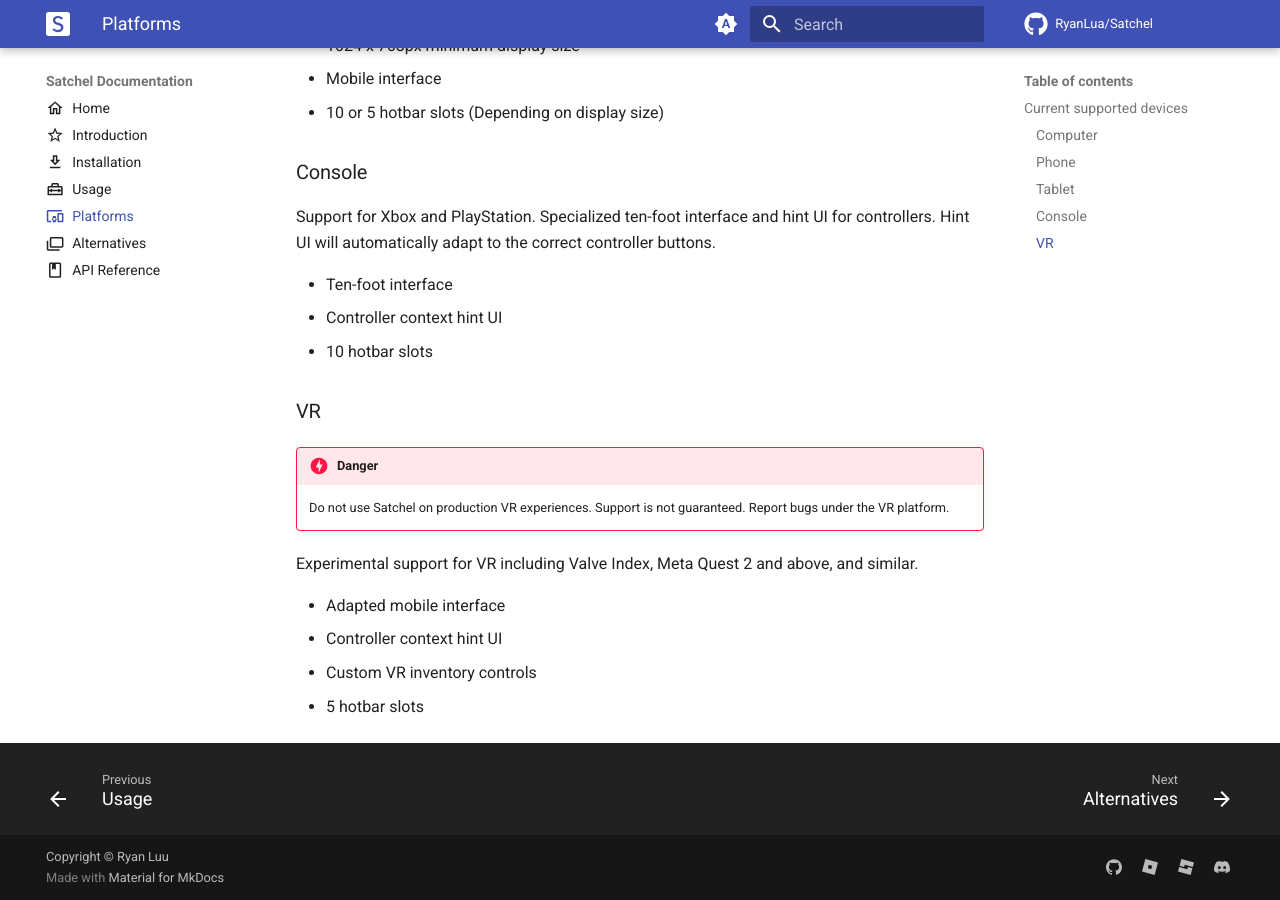
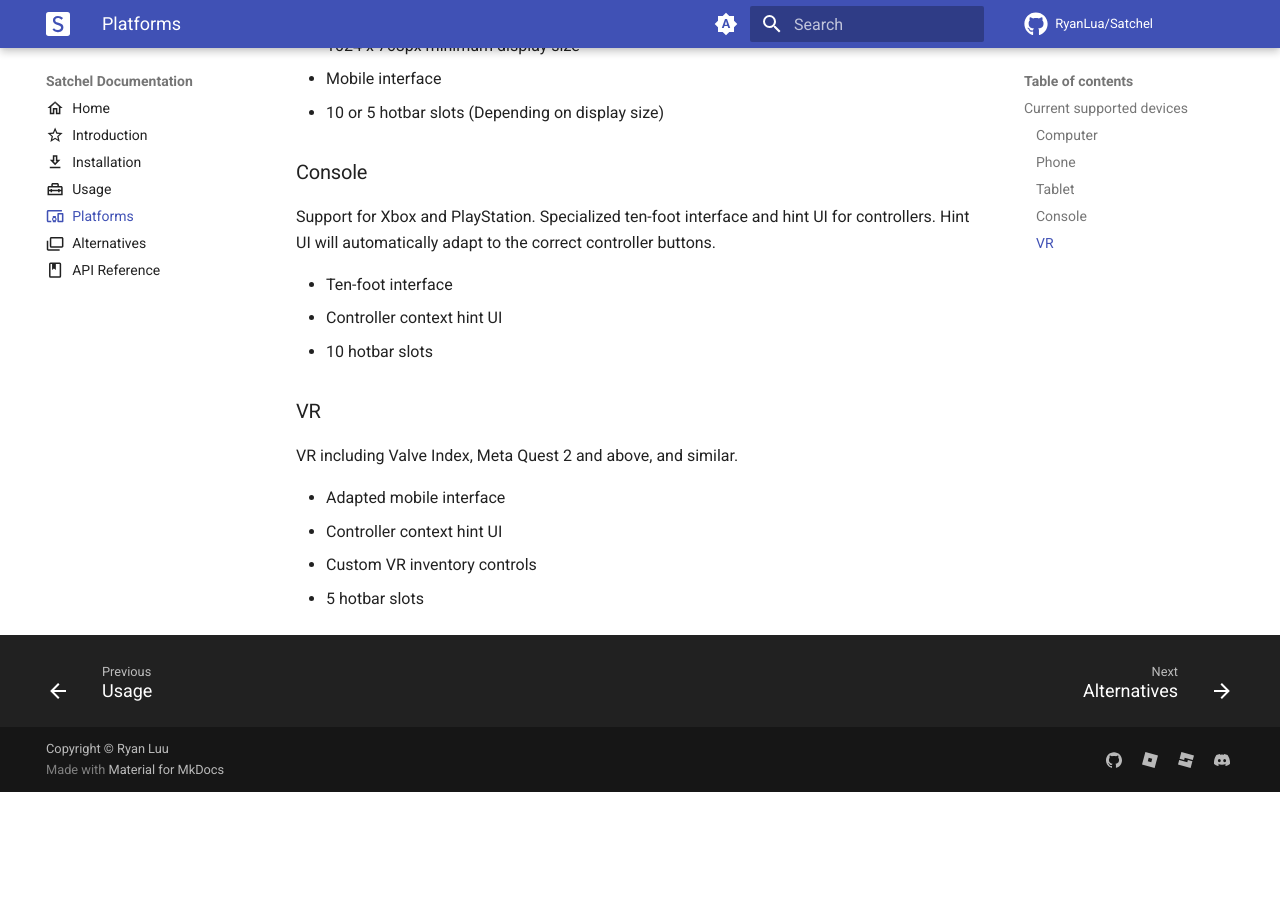
Before and after one commit to RyanLua/Satchel, an MkDocs documentation site: the page built from docs/platforms.md, in a window 1280 px wide and 900 px high, scrolled down 1018 px. Built offline with MkDocs 1.6.1 and Material for MkDocs 9.7.7, drawn with Linux system fonts in a browser that asks for light colours; comment, search, counter and statistics services are not loaded; after the commit the page ends 1810 px from its top, so only the background shows below that.

Commit message:
Improve definitons
Signed-off-by: GitHub <noreply@github.com>

```diff
--- a/docs/platforms.md
+++ b/docs/platforms.md
@@ -48,11 +48,7 @@ Support for Xbox and PlayStation. Specialized ten-foot interface and hint UI for
 
 ### VR
 
-!!! danger
-
-    Do not use Satchel on production VR experiences. Support is not guaranteed. Report bugs under the VR platform.
-
-Experimental support for VR including Valve Index, Meta Quest 2 and above, and similar.
+VR including Valve Index, Meta Quest 2 and above, and similar.
 
 * Adapted mobile interface
 * Controller context hint UI
```
Also changed, not shown: docs/installation.md (+2 -2 lines).
